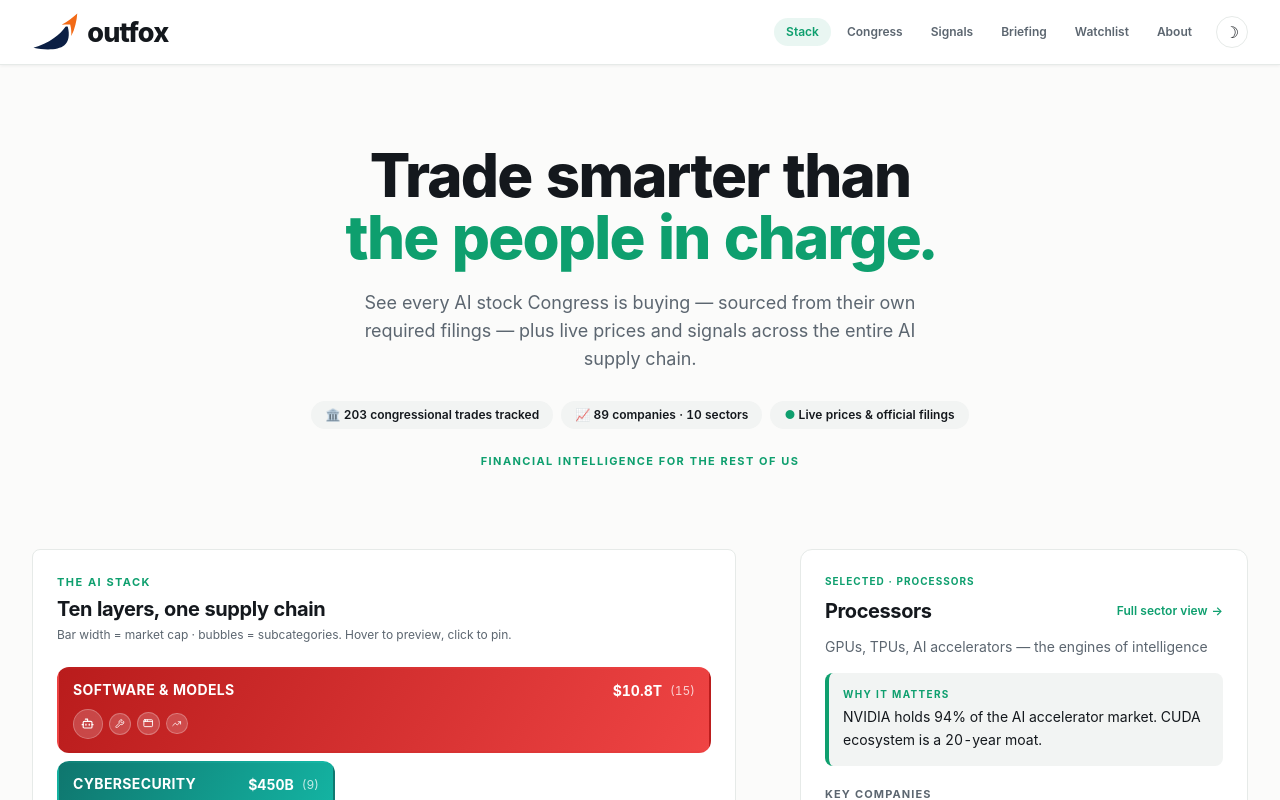
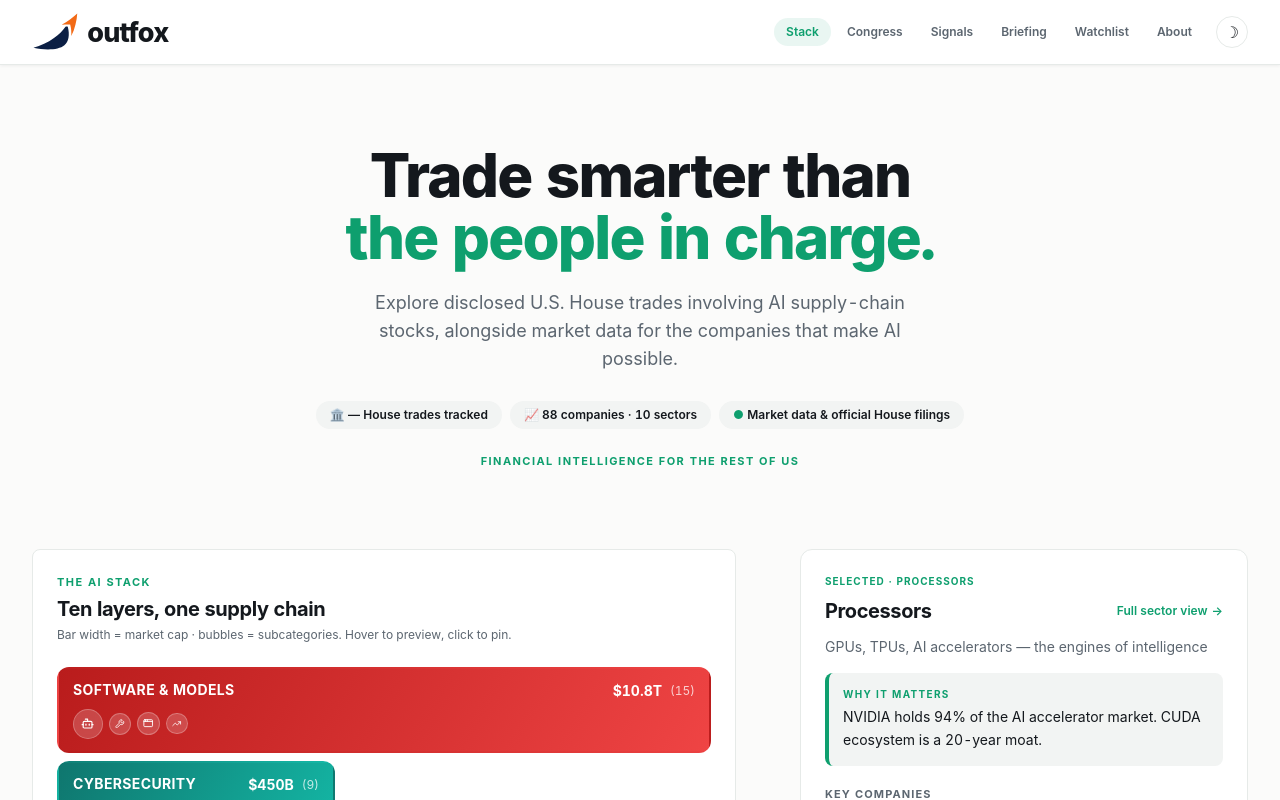
Before and after one commit to tLordJoe/intelligence-trade, a Next.js app: page / in a window 1280 px wide. Shown: the top 800 px of the page. Built offline with nearby package versions, Linux system fonts and the light colour scheme; no server answers.

Commit message:
Remove unsupported hero claims

```diff
--- a/src/components/HeroSection.tsx
+++ b/src/components/HeroSection.tsx
@@ -1,6 +1,7 @@
 "use client";
 
 import { useEffect, useState } from "react";
+import { getAllTickers } from "@/lib/data";
 
 export default function HeroSection() {
   const [tradeCount, setTradeCount] = useState<number | null>(null);
@@ -9,7 +10,7 @@ export default function HeroSection() {
     fetch("/api/congress?limit=1&scope=all")
       .then((r) => r.json())
       .then((d) => {
-        if (d?.trades) setTradeCount(203);
+        if (typeof d?.total === "number") setTradeCount(d.total);
       })
       .catch(() => {});
   }, []);
@@ -27,8 +28,8 @@ export default function HeroSection() {
         </h1>
 
         <p className="text-base md:text-lg max-w-xl mx-auto mb-7" style={{ color: "var(--text-dim)" }}>
-          See every AI stock Congress is buying — sourced from their own required
-          filings — plus live prices and signals across the entire AI supply chain.
+          Explore disclosed U.S. House trades involving AI supply-chain stocks,
+          alongside market data for the companies that make AI possible.
         </p>
 
         <div className="flex flex-wrap justify-center gap-2 mb-2">
@@ -36,19 +37,19 @@ export default function HeroSection() {
             className="px-3.5 py-1.5 rounded-full text-xs font-semibold"
             style={{ backgroundColor: "var(--bg-inset)", color: "var(--text)" }}
           >
-            🏛️ {tradeCount ?? "200+"} congressional trades tracked
+            🏛️ {tradeCount ?? "—"} House trades tracked
           </span>
           <span
             className="px-3.5 py-1.5 rounded-full text-xs font-semibold"
             style={{ backgroundColor: "var(--bg-inset)", color: "var(--text)" }}
           >
-            📈 89 companies · 10 sectors
+            📈 {getAllTickers().length} companies · 10 sectors
           </span>
           <span
             className="px-3.5 py-1.5 rounded-full text-xs font-semibold"
             style={{ backgroundColor: "var(--bg-inset)", color: "var(--text)" }}
           >
-            <span style={{ color: "var(--green)" }}>●</span> Live prices &amp; official filings
+            <span style={{ color: "var(--green)" }}>●</span> Market data &amp; official House filings
           </span>
         </div>
 
```
